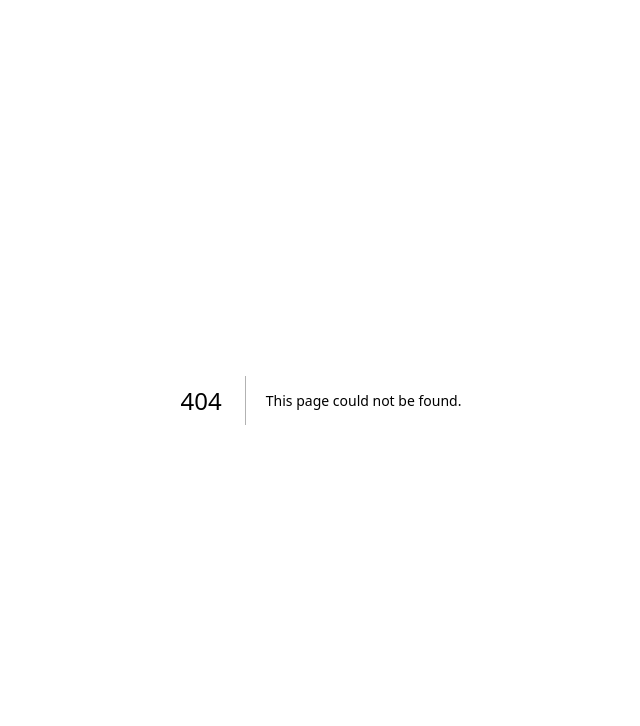
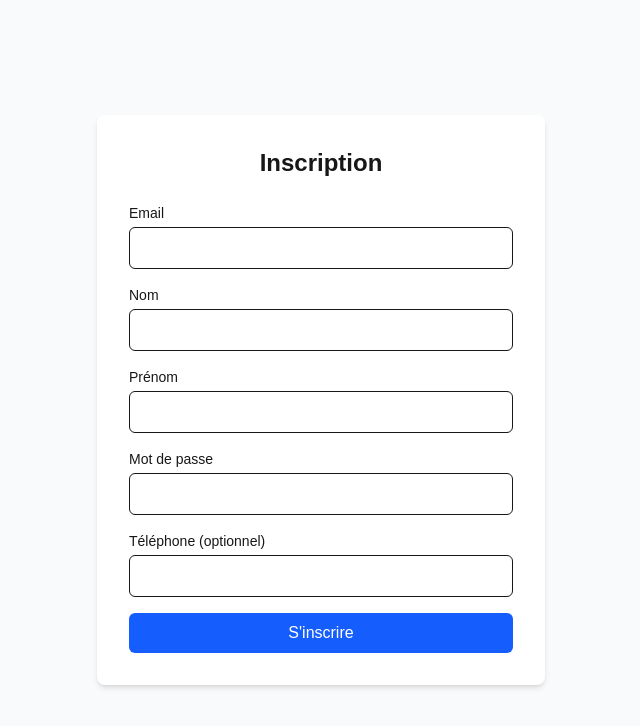
Before and after one commit to Abdelhakim-Baalla/Eventura, a Next.js app in the folder frontend/: page /register in a window 1280 px wide. Before the commit this address had no page. Shown: the top 726 px of the page, without its empty margins (319-959 px from the left). Built offline with nearby package versions, Linux system fonts and the light colour scheme.

Commit message:
Creation de la page register

```diff
--- /dev/null
+++ b/frontend/app/register/page.tsx
@@ -0,0 +1,136 @@
+'use client';
+
+import { useState } from 'react';
+import { useRouter } from 'next/navigation';
+
+export default function RegisterPage() {
+    const router = useRouter();
+    const [formData, setFormData] = useState({
+        email: '',
+        nom: '',
+        prenom: '',
+        password: '',
+        telephone: '',
+    });
+    const [errors, setErrors] = useState<Record<string, string>>({});
+    const [loading, setLoading] = useState(false);
+
+    const validate = () => {
+        const newErrors: Record<string, string> = {};
+
+        if (!formData.email) newErrors.email = 'Email requis';
+        else if (!/\S+@\S+\.\S+/.test(formData.email)) newErrors.email = 'Email invalide';
+
+        if (!formData.nom) newErrors.nom = 'Nom requis';
+        if (!formData.prenom) newErrors.prenom = 'Prénom requis';
+
+        if (!formData.password) newErrors.password = 'Mot de passe requis';
+        else if (formData.password.length < 8) newErrors.password = 'Minimum 8 caractères';
+
+        setErrors(newErrors);
+        return Object.keys(newErrors).length === 0;
+    };
+
+    const handleSubmit = async (e: React.FormEvent) => {
+        e.preventDefault();
+
+        if (!validate()) return;
+
+        setLoading(true);
+        try {
+            const response = await fetch('http://localhost:3000/auth/register', {
+                method: 'POST',
+                headers: { 'Content-Type': 'application/json' },
+                body: JSON.stringify(formData),
+            });
+
+            if (!response.ok) {
+                const error = await response.json();
+                setErrors({ submit: error.message || 'Erreur lors de l\'inscription' });
+                return;
+            }
+
+            router.push('/login');
+        } catch (error) {
+            setErrors({ submit: 'Erreur de connexion au serveur' });
+        } finally {
+            setLoading(false);
+        }
+    };
+
+    return (
+        <div className="min-h-screen flex items-center justify-center bg-gray-50">
+            <div className="max-w-md w-full bg-white p-8 rounded-lg shadow-md">
+                <h1 className="text-2xl font-bold mb-6 text-center">Inscription</h1>
+
+                <form onSubmit={handleSubmit} className="space-y-4">
+                    <div>
+                        <label className="block text-sm font-medium mb-1">Email</label>
+                        <input
+                            type="email"
+                            value={formData.email}
+                            onChange={(e) => setFormData({ ...formData, email: e.target.value })}
+                            className="w-full px-3 py-2 border rounded-md"
+                        />
+                        {errors.email && <p className="text-red-500 text-sm mt-1">{errors.email}</p>}
+                    </div>
+
+                    <div>
+                        <label className="block text-sm font-medium mb-1">Nom</label>
+                        <input
+                            type="text"
+                            value={formData.nom}
+                            onChange={(e) => setFormData({ ...formData, nom: e.target.value })}
+                            className="w-full px-3 py-2 border rounded-md"
+                        />
+                        {errors.nom && <p className="text-red-500 text-sm mt-1">{errors.nom}</p>}
+                    </div>
+
+                    <div>
+                        <label className="block text-sm font-medium mb-1">Prénom</label>
+                        <input
+                            type="text"
+                            value={formData.prenom}
+                            onChange={(e) => setFormData({ ...formData, prenom: e.target.value })}
+                            className="w-full px-3 py-2 border rounded-md"
+                        />
+                        {errors.prenom && <p className="text-red-500 text-sm mt-1">{errors.prenom}</p>}
+                    </div>
+
+                    <div>
+                        <label className="block text-sm font-medium mb-1">Mot de passe</label>
+                        <input
+                            type="password"
+                            value={formData.password}
+                            onChange={(e) => setFormData({ ...formData, password: e.target.value })}
+                            className="w-full px-3 py-2 border rounded-md"
+                        />
+                        {errors.password && <p className="text-red-500 text-sm mt-1">{errors.password}</p>}
+                    </div>
+
+                    <div>
+                        <label className="block text-sm font-medium mb-1">Téléphone (optionnel)</label>
+                        <input
+                            type="tel"
+                            value={formData.telephone}
+                            onChange={(e) => setFormData({ ...formData, telephone: e.target.value })}
+                            className="w-full px-3 py-2 border rounded-md"
+                        />
+                    </div>
+
+                    {errors.submit && (
+                        <p className="text-red-500 text-sm text-center">{errors.submit}</p>
+                    )}
+
+                    <button
+                        type="submit"
+                        disabled={loading}
+                        className="w-full bg-blue-600 text-white py-2 rounded-md hover:bg-blue-700 disabled:bg-gray-400"
+                    >
+                        {loading ? 'Inscription...' : 'S\'inscrire'}
+                    </button>
+                </form>
+            </div>
+        </div>
+    );
+}
```
